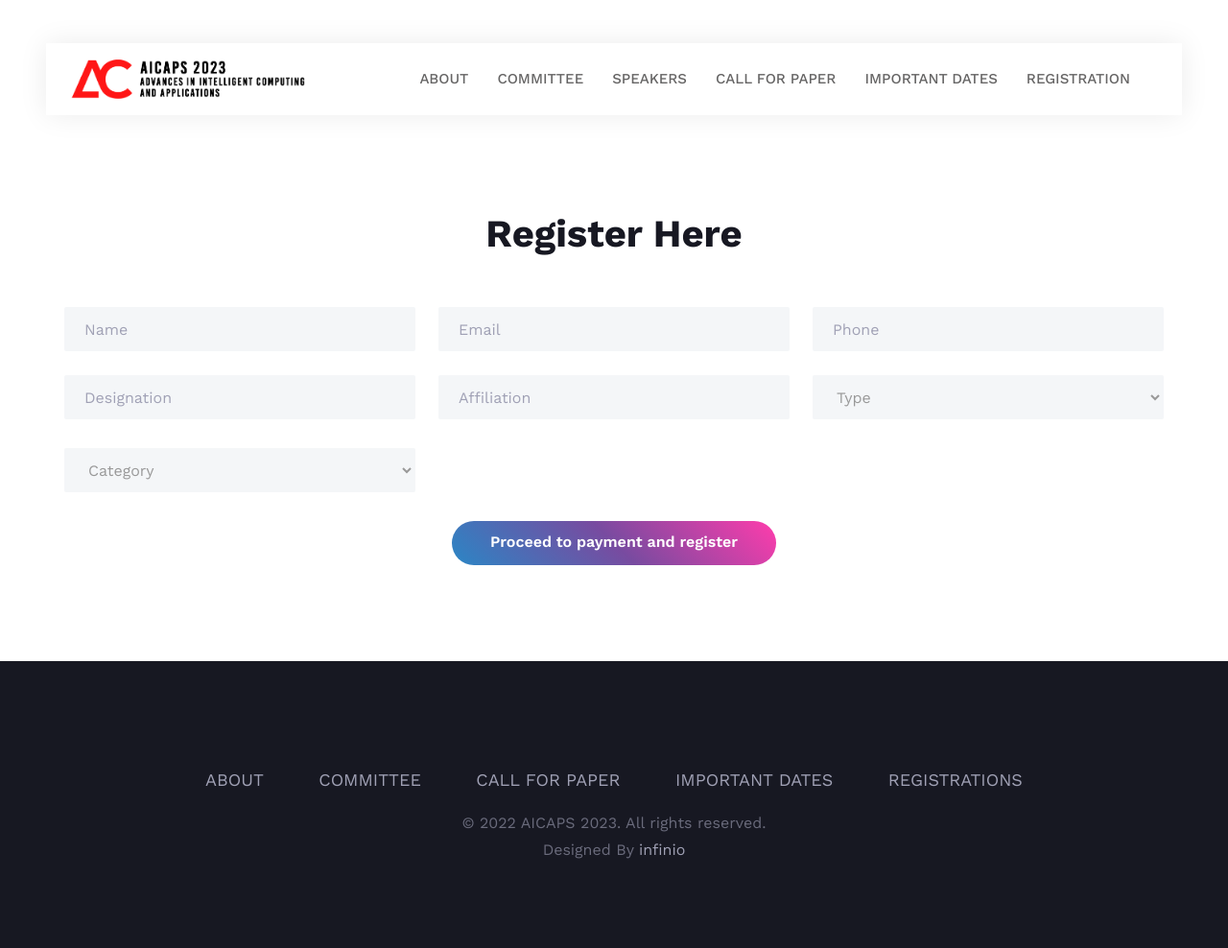
After one commit to jibinntcr/AICAPS_V2, a PHP site: page /registration/index.php in a window 1280 px wide. The commit adds this page. Shown: the whole page at 96% size. Run offline with PHP 8.4, Linux system fonts and the light colour scheme; some libraries are stand-ins or nearby versions.

Commit message:
ne page added for registration

```diff
--- a/admin/includes/config.php
+++ b/admin/includes/config.php
@@ -13,4 +13,4 @@ try {
 } catch (PDOException $e) {
     exit("Error: " . $e->getMessage());
 }
-//echo "connecdted ";
+// echo "connecdted ";
--- a/registration.php
+++ b/registration.php
@@ -222,7 +222,7 @@
 
         <!-- form start -->
 
-        <section class="contact-from-section spad">
+        <!-- <section class="contact-from-section spad">
             <div class="container">
                 <div class="row">
                     <div class="col-lg-12">
@@ -263,7 +263,6 @@
                                     <input type="text" placeholder="Paper Name" name="papername" id="papername">
                                 </div>
                                 <div class="col-lg-12 text-center">
-                                    <!-- <textarea placeholder="Messages"></textarea> -->
                                     <button type="submit" class="site-btn">Proceed to payment and register </button>
                                 </div>
                             </div>
@@ -271,7 +270,7 @@
                     </div>
                 </div>
             </div>
-        </section>
+        </section> -->
 
         <!-- for end -->
 
--- /dev/null
+++ b/registration/index.php
@@ -0,0 +1,236 @@
+<?php
+session_start();
+error_reporting(0);
+include('../admin/includes/config.php');
+?>
+
+
+<!DOCTYPE html>
+<html lang="zxx">
+
+<head>
+    <meta charset="UTF-8" />
+    <meta name="description" content="Manup Template" />
+    <meta name="keywords" content="Manup, unica, creative, html" />
+    <meta name="viewport" content="width=device-width, initial-scale=1.0" />
+    <meta http-equiv="X-UA-Compatible" content="ie=edge" />
+    <title>Registration| AICAPS 2023</title>
+
+    <!-- Google Font -->
+    <link href="https://fonts.googleapis.com/css?family=Work+Sans:400,500,600,700,800,900&display=swap"
+        rel="stylesheet" />
+    <link href="https://fonts.googleapis.com/css?family=Poppins:400,500,600,700&display=swap" rel="stylesheet" />
+
+    <!-- Css Styles -->
+    <link rel="stylesheet" href="../css/bootstrap.min.css" type="text/css" />
+    <link rel="stylesheet" href="../css/font-awesome.min.css" type="text/css" />
+    <link rel="stylesheet" href="../css/elegant-icons.css" type="text/css" />
+    <link rel="stylesheet" href="../css/owl.carousel.min.css" type="text/css" />
+    <link rel="stylesheet" href="../css/magnific-popup.css" type="text/css" />
+    <link rel="stylesheet" href="../css/slicknav.min.css" type="text/css" />
+    <link rel="stylesheet" href="../css/style.css" type="text/css" />
+</head>
+
+<body>
+    <div class="container-xxl p-0">
+        <!-- Page Preloder -->
+        <div id="preloder">
+            <div class="loader"></div>
+        </div>
+
+        <div class="container-fluid nav-bar bg-transparent">
+            <nav class="navbar navbar-expand-lg bg-white navbar-light py-0 px-4">
+                <a href="../index.html" class="navbar-brand d-flex align-items-center text-center">
+                    <img src="../img/logo_cap.png" class="m-0 text-primary" style="width: 250px" />
+                </a>
+                <button type="button" class="navbar-toggler" data-bs-toggle="collapse" data-bs-target="#navbarCollapse">
+                    <span class="navbar-toggler-icon"></span>
+                </button>
+                <div class="collapse navbar-collapse" id="navbarCollapse">
+                    <div class="navbar-nav ms-auto">
+                        <a href="../index.html#about" class="nav-item nav-link active">About</a>
+                        <a href="../committee.html" class="nav-item nav-link">Committee</a>
+                        <a href="#" class="nav-item nav-link">Speakers</a>
+                        <a href="../call-for-paper.html" class="nav-item nav-link">Call For Paper</a>
+                        <a href="../index.html#imp_dates" class="nav-item nav-link">Important Dates</a>
+                        <a href="../registration.php" class="nav-item nav-link">Registration</a>
+                    </div>
+                </div>
+            </nav>
+        </div>
+        <!-- Navbar End -->
+
+
+
+        <!-- form start -->
+
+        <section class="contact-from-section spad">
+            <div class="container">
+                <div class="row">
+                    <div class="col-lg-12">
+                        <div class="section-title">
+                            <h2>Register Here</h2>
+                        </div>
+                    </div>
+                </div>
+                <div class="row">
+                    <div class="col-lg-12">
+                        <form class="comment-form contact-form" enctype="multipart/form-data" method="POST">
+                            <div class="row">
+                                <div class="col-lg-4">
+                                    <input type="text" placeholder="Name" name="name" id="name" require>
+                                </div>
+                                <div class="col-lg-4">
+                                    <input type="email" placeholder="Email" name="emmail" id="email" require>
+                                </div>
+                                <div class="col-lg-4">
+                                    <input type="text" placeholder="Phone" name="phone" id="phone" require>
+                                </div>
+                                <div class="col-lg-4">
+                                    <input type="text" placeholder="Designation" name="designation" id="designation"
+                                        require>
+                                </div>
+                                <div class="col-lg-4">
+                                    <input type="text" placeholder="Affiliation" name="affiliation" id="affiliation"
+                                        require>
+                                </div>
+                                <div class="col-lg-4">
+                                    <select name="type" placeholder="Type" id="type" required>
+                                        <option selected="true" disabled="disabled">Type</option>
+                                        <option value="Participants">IEEE</option>
+                                        <option value="Auther">Author</option>
+                                    </select>
+                                </div>
+                                <div class="col-lg-4">
+                                    <select onchange="yesnoCheck(this);" name="category" placeholder="Category"
+                                        id="category" required>
+                                        <option selected="true" disabled="disabled">Category</option>
+                                        <option value="Participant">Participant</option>
+                                        <option value="Auther">Author</option>
+                                    </select>
+                                </div>
+
+                                <div id="paperid" class="col-lg-4" style="display: none;">
+                                    <input type="text" placeholder="Paper ID" name="paperid" id="paperid"
+                                        onchange="showPaperid(this.value)">
+                                </div>
+
+                                <div id="papername" class="col-lg-4" style="display: none;">
+                                    <!-- <input type="text" placeholder="Paper Name" name="papername" id="papername"> -->
+                                </div>
+                                <div class="col-lg-12 text-center">
+                                    <!-- <textarea placeholder="Messages"></textarea> -->
+                                    <button type="submit" class="site-btn">Proceed to payment and register </button>
+                                </div>
+                            </div>
+                        </form>
+                    </div>
+                </div>
+            </div>
+        </section>
+
+        <!-- for end -->
+
+
+
+        <footer class="footer-section">
+            <div class="container">
+                <div class="row">
+                    <div class="col-lg-12">
+                        <div class="footer-text">
+                            <ul>
+                                <li>
+                                    <a href="index.html#about">ABOUT</a>
+                                </li>
+                                <li>
+                                    <a href="committee.html">COMMITTEE</a>
+                                </li>
+                                <li>
+                                    <a href="call-for-paper.html">CALL FOR PAPER</a>
+                                </li>
+
+                                <li>
+                                    <a href="index.html#imp_dates">IMPORTANT DATES</a>
+                                </li>
+                                <li>
+                                    <a href="registration.php">REGISTRATIONS</a>
+                                </li>
+                            </ul>
+                            <div class="copyright-text">
+                                <p>
+                                    <!-- Link back to Colorlib can't be removed. Template is licensed under CC BY 3.0. -->
+                                    &copy;
+                                    <script>
+                                    document.write(new Date().getFullYear());
+                                    </script>
+                                    AICAPS 2023. All rights reserved. <br />Designed By
+                                    <a href="http://infinio.co.in/" target="_blank">infinio</a>
+                                </p>
+                            </div>
+                        </div>
+                    </div>
+                </div>
+            </div>
+        </footer>
+    </div>
+
+    <!-- Footer Section End -->
+    <!-- Google tag (gtag.js) -->
+    <script async src="https://www.googletagmanager.com/gtag/js?id=G-ZZ4D32S7RC"></script>
+    <script>
+    window.dataLayer = window.dataLayer || [];
+
+    function gtag() {
+        dataLayer.push(arguments);
+    }
+    gtag("js", new Date());
+
+    gtag("config", "G-ZZ4D32S7RC");
+    </script>
+    <!-- Js Plugins -->
+    <script src="../js/jquery-3.3.1.min.js"></script>
+    <script src="https://cdn.jsdelivr.net/npm/bootstrap@5.0.0/dist/js/bootstrap.bundle.min.js"></script>
+    <script src="../js/bootstrap.min.js"></script>
+    <script src="../js/jquery.magnific-popup.min.js"></script>
+    <script src="../js/jquery.countdown.min.js"></script>
+    <script src="../js/jquery.slicknav.js"></script>
+    <script src="../js/owl.carousel.min.js"></script>
+    <script src="../js/main.js"></script>
+    <script src="http://ajax.googleapis.com/ajax/libs/jquery/1.11.0/jquery.min.js"></script>
+
+    <script src="../lib/wow/wow.min.js"></script>
+    <script src="../lib/owlcarousel/owl.carousel.min.js"></script>
+
+    <!-- Template Javascript -->
+    <script src="../js/mainO.js"></script>
+    <script src="https://code.jquery.com/jquery-3.4.1.min.js"></script>
+
+    <script>
+    function yesnoCheck(that) {
+        if (that.value == "Auther") {
+            document.getElementById("paperid").style.display = "block";
+            document.getElementById("papername").style.display = "block";
+        } else if (that.value == "Participant") {
+            document.getElementById("paperid").style.display = "none";
+            document.getElementById("papername").style.display = "none ";
+        }
+    }
+
+    function showPaperid(paperid) {
+        console.log("paperId =>", paperid);
+        $.ajax({
+            url: "select-paper-name.php",
+            method: "post",
+            data: {
+                paperid: paperid
+            },
+            success: function(data) {
+                $('#papername').html(data);
+                console.log(data);
+            }
+        });
+    }
+    </script>
+</body>
+
+</html>
```
Also changed, not shown: registration/select-paper-name.php (added, +19 -0 lines).
